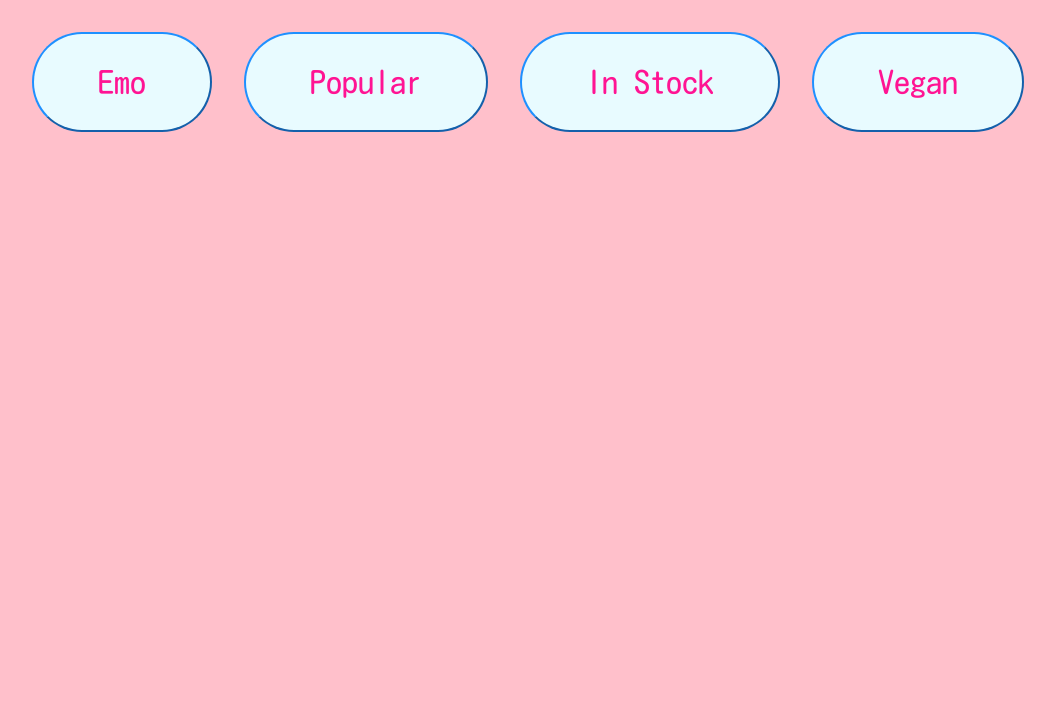
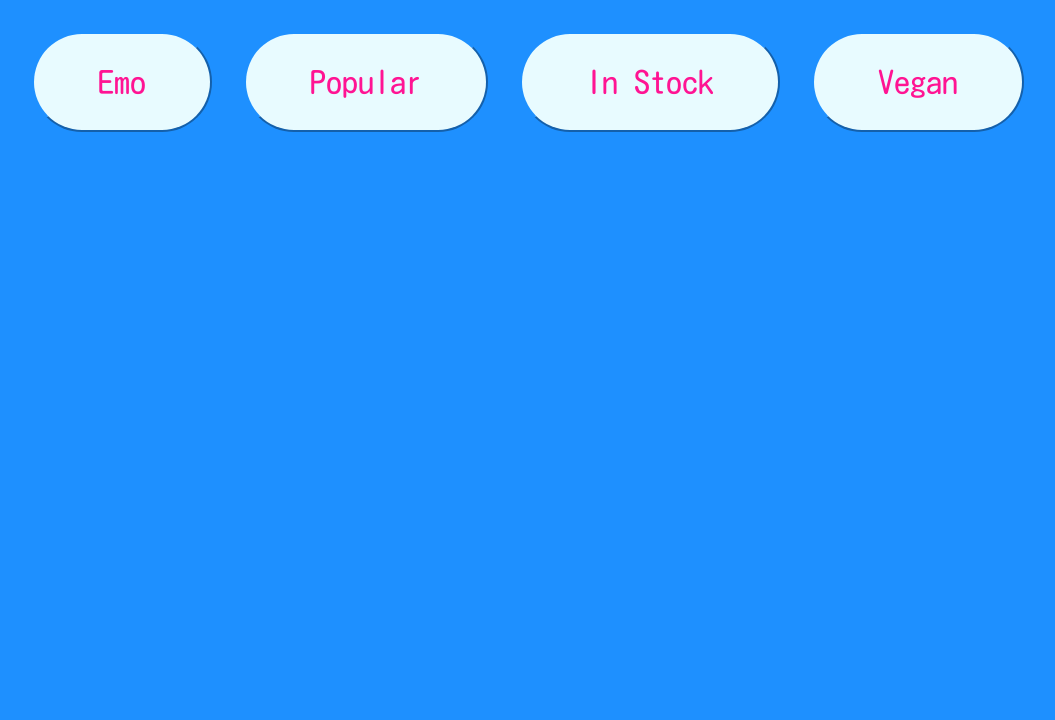
Before and after one commit to staten-island-tech/vite-project-melinamui, a website built with Vite: page vite-project/index.html in a window 1280 px wide. Shown: the part 80-800 px from the top of the page, without its empty margins (112-1167 px from the left). Built offline with nearby package versions, Linux system fonts and the light colour scheme.

Commit message:
Update variables.css

```diff
--- a/vite-project/styles/variables.css
+++ b/vite-project/styles/variables.css
@@ -1,7 +1,7 @@
 html,
 body,
 *{
-  background-color: var(--primary);
+  background-color: var(--light-blue);
   font-family: "Kosugi Maru", sans-serif;
 }
 
```
